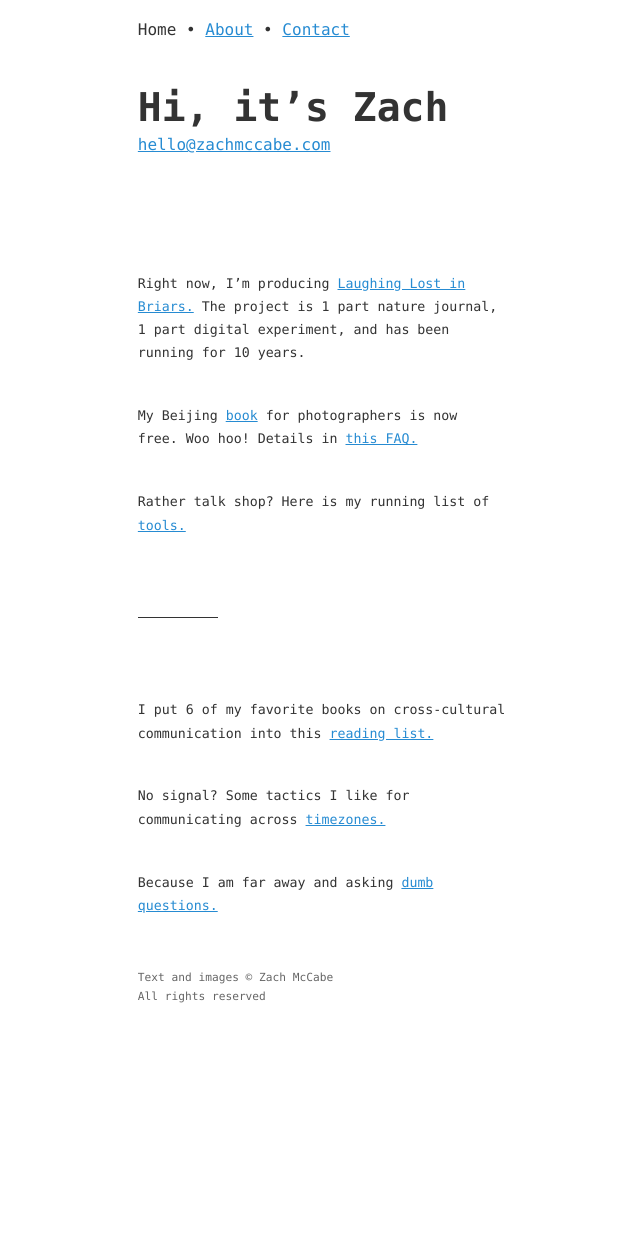
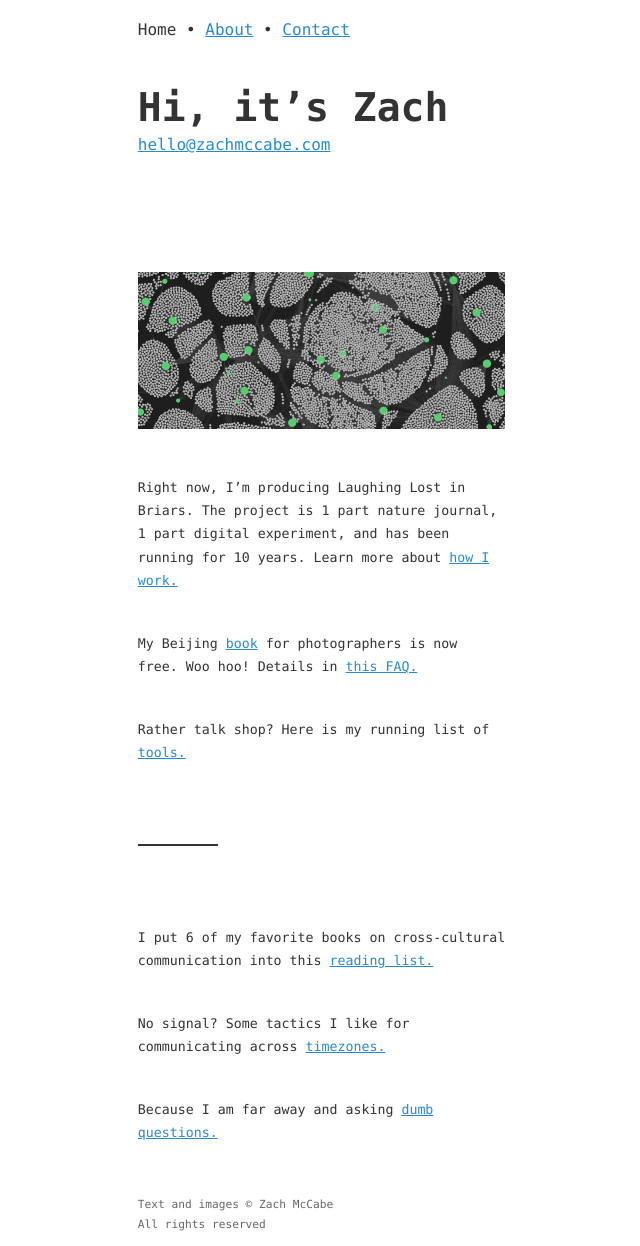
Before and after one commit to zachmccabe/zachmccabe.github.io, a Jekyll site: the page built from index.md, in a window 1280 px wide. Shown: the whole page, without its empty margins (181-821 px from the left). Built offline with Jekyll 4.4.1, drawn with Linux system fonts in a browser that asks for light colours; before the commit the page ends 1018 px from its top, so only the background shows below that.

Commit message:
Update index.md
Adding graph image. Copy tweaks.

```diff
--- a/index.md
+++ b/index.md
@@ -15,7 +15,11 @@ Before changing page title "Hi, it’s Zach", change the if statement in kaolian
 
 <div class="scan" markdown="1">
 
-Right now, I’m producing [Laughing Lost in Briars.] The project is 1 part nature journal, 1 part digital experiment, and has been running for 10 years.
+<p>
+<img style="width:1250px; max-width:100%;" src="https://www.zachmccabe.com/assets/viz/graph-1250x538-opti.png" alt="Trying to graph picture iptc metadata as part of my Briars project" />
+</p>
+
+Right now, I’m producing Laughing Lost in Briars. The project is 1 part nature journal, 1 part digital experiment, and has been running for 10 years. Learn more about [how I work.]
 
 My Beijing [book] for photographers is now free. Woo hoo! Details in [this FAQ.]
 
@@ -31,7 +35,7 @@ Because I am far away and asking [dumb questions.]
 
 </div>
 
-[Laughing Lost in Briars.]: https://www.zachmccabe.com/briars
+[How I work.]: https://www.zachmccabe.com/briars
 
 [book]: https://www.zachmccabe.com/beijing
 
```
